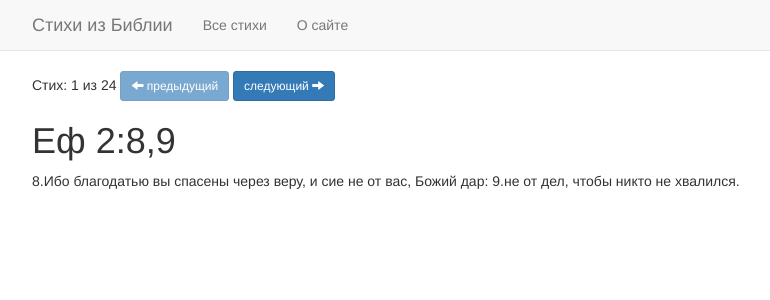
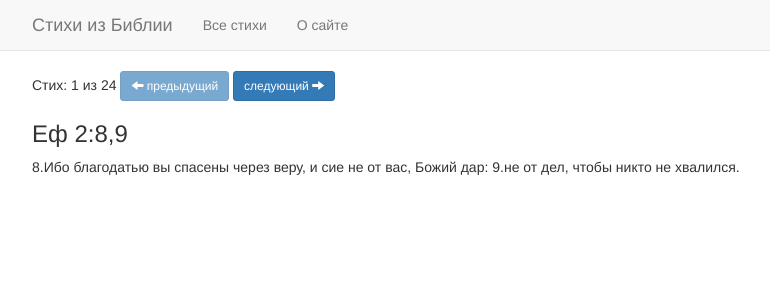
Before and after one commit to prostodemon/bible-verse, a Jekyll site: the page built from index.html, in a window 1280 px wide. Shown: the top 300 px of the page, without its empty margins (38-808 px from the left). Built offline with Jekyll 4.4.1, drawn with Linux system fonts in a browser that asks for light colours; nearby versions of some CDN libraries; the list of posts is cut into pages by our own code.

Commit message:
styles to increase font size

```diff
--- a/index.html
+++ b/index.html
@@ -32,7 +32,7 @@ layout: default
 
 {% for post in paginator.posts %}
 <div class="verse">
-    <h1>{{ post.title }}</h1>
-    <p>{{ post.content }}</p>
+    <h1 style="font-size: x-large">{{ post.title }}</h1>
+    <p style="font-size: large">{{ post.content }}</p>
 </div>
 {% endfor %}
```
